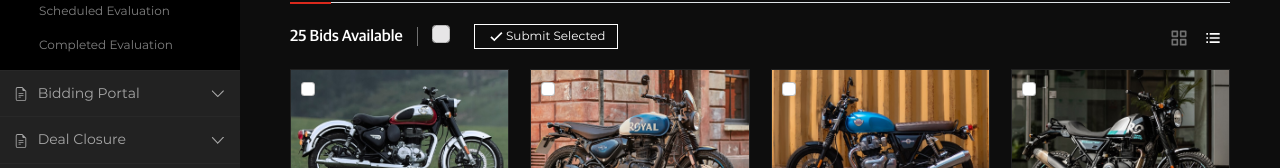
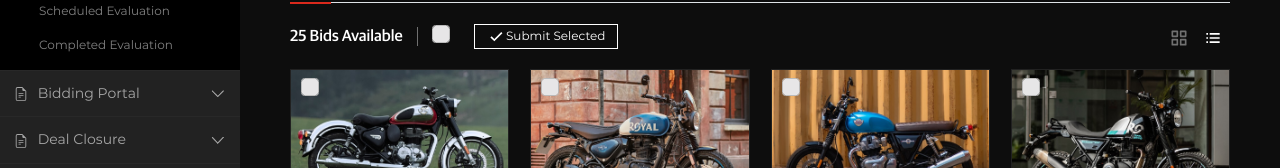
Before and after one commit to nakulsharma95/re-vintage-dashboard-dummy, a Next.js app: page /bidding-portal/seller-portal in a window 1280 px wide. Shown: the part 226-394 px from the top of the page. Built offline with nearby package versions, Linux system fonts and the light colour scheme.

Commit message:
fix: add checkbox components

```diff
--- a/components/biddingPortal/numberCard/style.module.scss
+++ b/components/biddingPortal/numberCard/style.module.scss
@@ -5,7 +5,7 @@
 	background-color: $gray-28;
 	margin: 15px 0;
 	padding: 20px;
-	min-height: 140px;
+	min-height: 321px;
 	.number{
 		font-size: 24px;
 		font-weight: 600;
--- a/pages/bidding-portal/seller-portal/index.jsx
+++ b/pages/bidding-portal/seller-portal/index.jsx
@@ -11,6 +11,7 @@ import styles from './style.module.scss';
 import BiddingTimer from '../../../components/biddingPortal/biddingTimer';
 import SortTabs from '../../../components/common/sortTabs';
 import ArrowButton from '../../../components/common/buttons/ArrowButton';
+import CustomCheckBox from '../../../components/common/customCheckBox';
 
 export default function ClosedBids() {
   const activeBikeData = [
@@ -46,11 +47,9 @@ export default function ClosedBids() {
                 src={item.imageUrl}
                 alt="not-found"
               />
-              <Form.Check
-                type="checkbox"
-                label=""
-                className={styles.selectBoxCheck}
-              />
+              <div className={styles.selectBoxCheck}>
+                <CustomCheckBox />
+              </div>
               <Card.Body className={styles.cardPanel}>
                 <Card.Title className={styles.bikeName}>
                   2015 Classic 350{' '}
```
